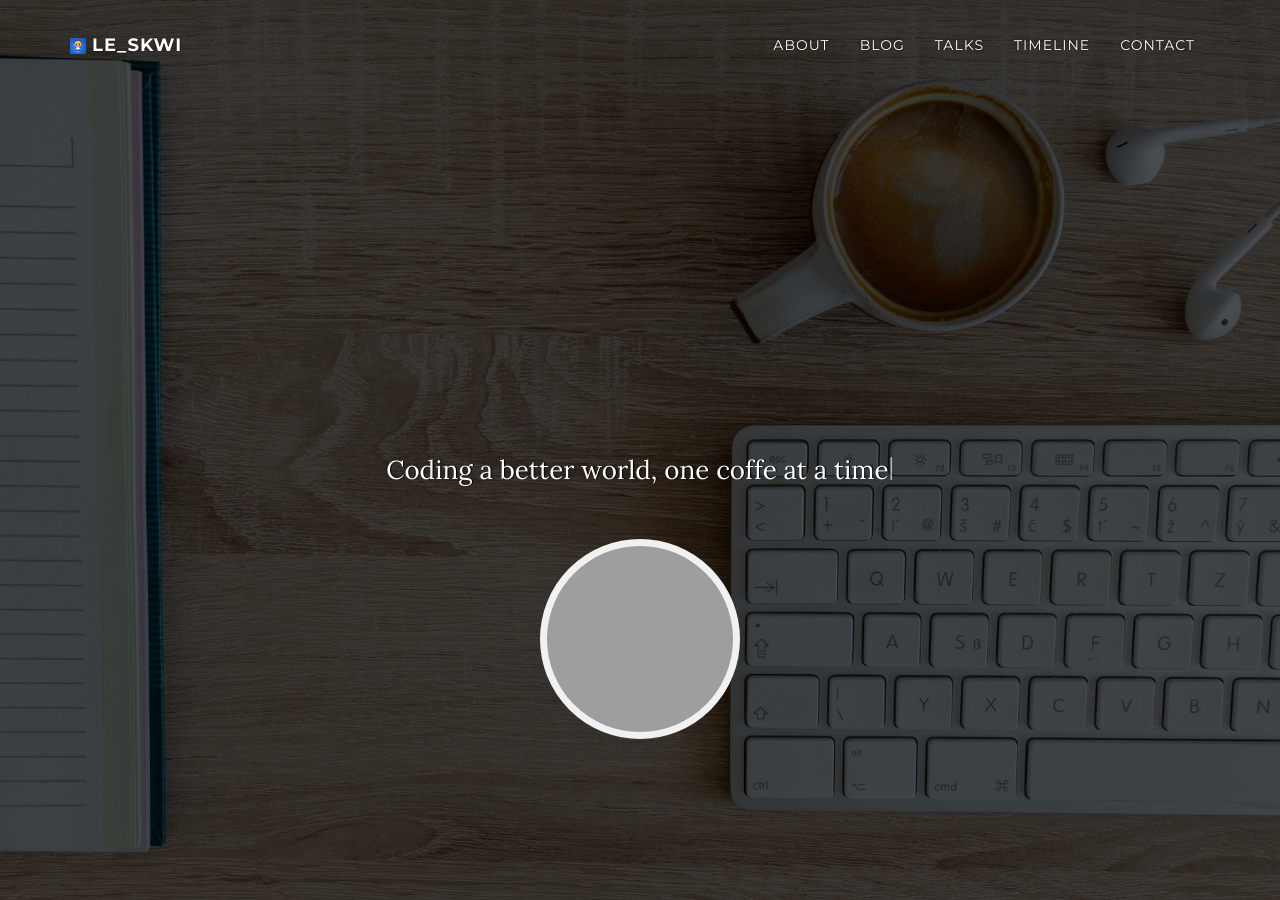
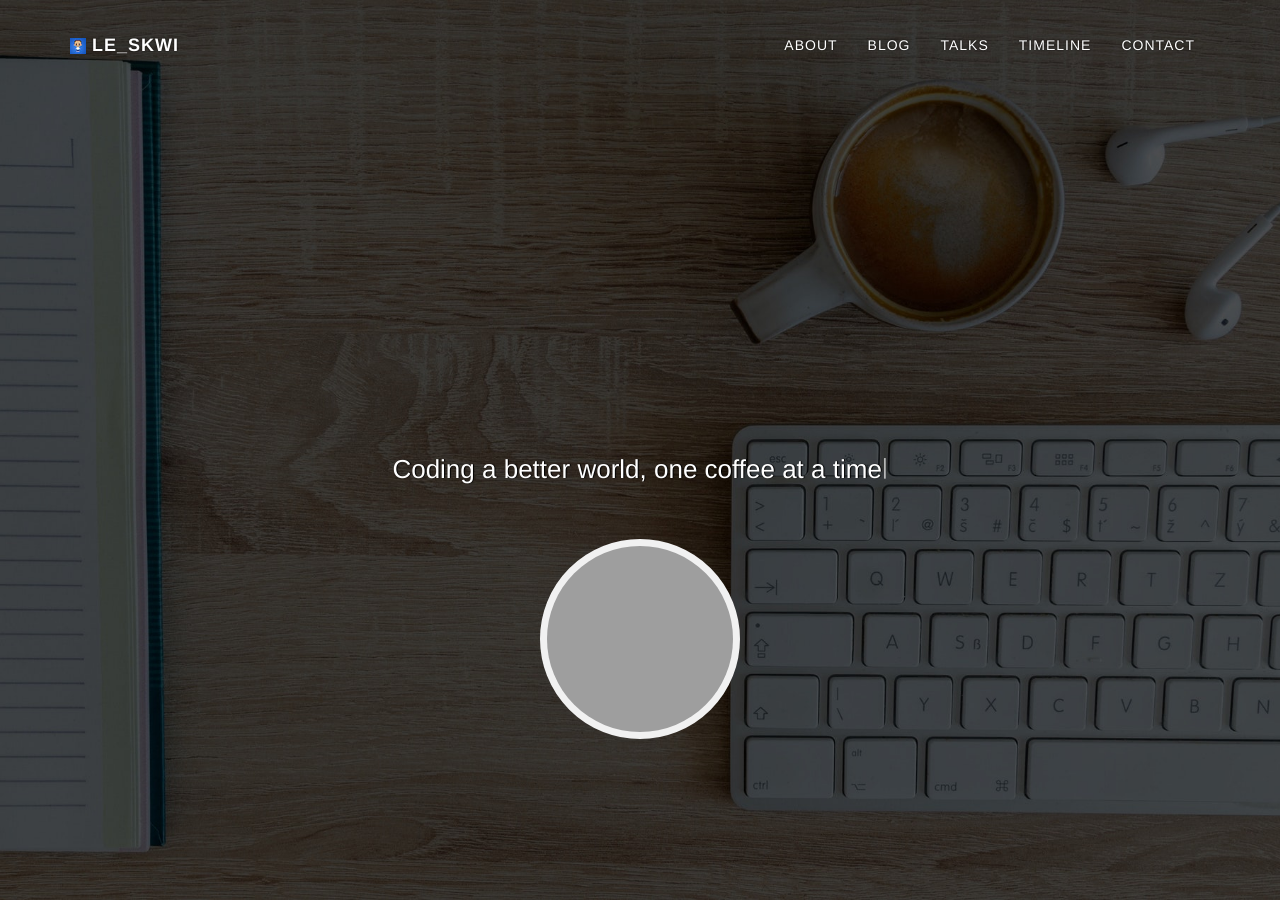
Before and after one commit to skwi/skwi.github.io, a Jekyll site: the page built from index.html, in a window 1280 px wide and 900 px high. Built offline with Jekyll 4.4.1, drawn with Linux system fonts in a browser that asks for light colours; nearby versions of some CDN libraries; some web fonts are replaced; grey boxes are pictures that could not be loaded.

Commit message:
Use a sans serif font

```diff
--- a/_config.yml
+++ b/_config.yml
@@ -48,7 +48,7 @@
 start-delay: 200
 delete-delay: 5000
 lines: # You can add HTML Tags in the Text
-  - text: "Coding a better world, one coffe at a time"
+  - text: "Coding a better world, one coffee at a time"
 me-img: "https://github.com/skwi.png?size=500"
 
 ##############################
--- a/_includes/head.html
+++ b/_includes/head.html
@@ -23,8 +23,8 @@
 
   <!-- Custom Fonts -->
   <link rel="stylesheet" href="https://maxcdn.bootstrapcdn.com/font-awesome/4.4.0/css/font-awesome.min.css">
-  <link href="//fonts.googleapis.com/css?family=Lora:400,700,400italic,700italic" rel="stylesheet" type="text/css">
-  <link href="//fonts.googleapis.com/css?family=Montserrat:400,700" rel="stylesheet" type="text/css">
+  <link rel="stylesheet" href="https://code.cdn.mozilla.net/fonts/fira.css">
+  <!-- <link href="//fonts.googleapis.com/css?family=Montserrat:400,700" rel="stylesheet" type="text/css"> -->
   <link rel="stylesheet" href="{{site.baseurl}}/css/rrssb.css" />
   <!-- HTML5 Shim and Respond.js IE8 support of HTML5 elements and media queries -->
   <!-- WARNING: Respond.js doesn't work if you view the page via file:// -->
--- a/css/grayscale.scss
+++ b/css/grayscale.scss
@@ -13,7 +13,7 @@
 body {
     width: 100%;
     height: 100%;
-    font-family: "Lora","Helvetica Neue",Helvetica,Arial,sans-serif;
+    font-family: "Fira","Helvetica Neue",Helvetica,Arial,sans-serif;
     color: $font-color;
     background-color: $primary-color;
 }
@@ -31,7 +31,7 @@
 h6 {
     margin: 0 0 35px;
     text-transform: uppercase;
-    font-family: "Montserrat","Helvetica Neue",Helvetica,Arial,sans-serif;
+    font-family: "Fira Sans ExtraBold","Helvetica Neue",Helvetica,Arial,sans-serif;
     font-weight: 700;
     letter-spacing: 1px;
 }
@@ -49,11 +49,11 @@
 
 p {
     margin: 0 0 25px;
-    font-size: 18px;
+    font-size: 16px;
     line-height: 1.5;
     @media(min-width:768px) {
         margin: 0 0 35px;
-        font-size: 20px;
+        font-size: 18px;
         line-height: 1.6;
     }
 }
@@ -82,7 +82,7 @@
     margin-bottom: 0;
     border-bottom: 1px solid rgba($font-color, 0.3);
     text-transform: uppercase;
-    font-family: "Montserrat","Helvetica Neue",Helvetica,Arial,sans-serif;
+    font-family: "Fira Sans ExtraBold","Helvetica Neue",Helvetica,Arial,sans-serif;
     background-color: $navbar-sm-background-color;
 
     /* Fix height limit and scroll for small screen and many items menu */
@@ -326,7 +326,7 @@
 
 .btn {
     border-radius: 0;
-    font-family: Montserrat,"Helvetica Neue",Helvetica,Arial,sans-serif;
+    font-family: "Fira Sans ExtraBold","Helvetica Neue",Helvetica,Arial,sans-serif;
     font-weight: 400;
     -webkit-transition: all .3s ease-in-out;
     -moz-transition: all .3s ease-in-out;
```
